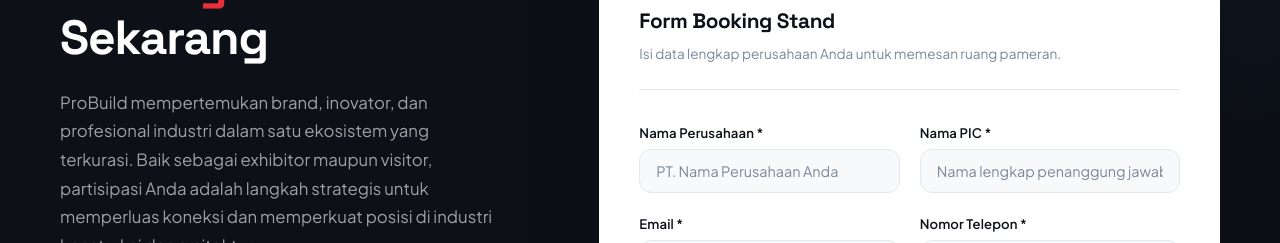
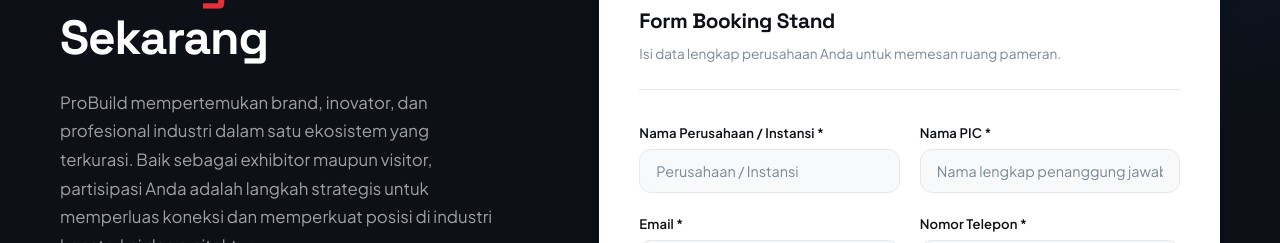
Before and after one commit to salwashs/probuild-intim, a React (Vite) app: page / in a window 1280 px wide. Shown: the part 7120-7363 px from the top of the page. Built offline with nearby package versions, Linux system fonts and the light colour scheme; no server answers.

Commit message:
add route & field form

```diff
--- a/src/App.jsx
+++ b/src/App.jsx
@@ -44,6 +44,7 @@
         <Route path='/tentang-kami' element={<AboutPage />} />
         <Route path='/booth' element={<BoothPage />} />
         <Route path='/register' element={<RegisterPage />} />
+        <Route path='/registrasi' element={<RegisterPage />} />
         <Route path='/artikel' element={<ArticlesPage />} />
         <Route path='/artikel/:slug' element={<ArticleDetailPage />} />
       </Routes>
--- a/src/translations.js
+++ b/src/translations.js
@@ -362,8 +362,8 @@
       visitorFormTitle: 'Form Registrasi Pengunjung',
       visitorFormSub: 'Daftarkan diri Anda untuk mengunjungi ProBuild INTIM 2026.',
       fields: {
-        company: 'Nama Perusahaan',
-        companyPlaceholder: 'PT. Nama Perusahaan Anda',
+        company: 'Nama Perusahaan / Instansi',
+        companyPlaceholder: 'Perusahaan / Instansi',
         pic: 'Nama PIC',
         picPlaceholder: 'Nama lengkap penanggung jawab',
         email: 'Email',
@@ -412,7 +412,8 @@
         whatsappInvalid: 'Nomor WhatsApp tidak valid',
       },
       modalErrorTitle: 'Gagal Mengirim Data',
-      modalErrorMessage: 'Terjadi kesalahan saat mengirim data ke server. Silakan coba lagi atau hubungi kami langsung melalui WhatsApp.',
+      modalErrorMessage:
+        'Terjadi kesalahan saat mengirim data ke server. Silakan coba lagi atau hubungi kami langsung melalui WhatsApp.',
       modalRetryBtn: 'Coba Lagi',
       modalWhatsappBtn: 'Kirim via WhatsApp',
       productCategories: [
@@ -452,8 +453,8 @@
       visitorFormTitle: 'Visitor Registration Form',
       visitorFormSub: 'Register to visit ProBuild INTIM 2026.',
       fields: {
-        company: 'Company Name',
-        companyPlaceholder: 'Your Company Name',
+        company: 'Company / Agency Name',
+        companyPlaceholder: 'Company / Agency',
         pic: 'PIC Name',
         picPlaceholder: 'Full name of person in charge',
         email: 'Email',
@@ -502,7 +503,8 @@
         whatsappInvalid: 'Invalid WhatsApp number',
       },
       modalErrorTitle: 'Submission Failed',
-      modalErrorMessage: 'An error occurred while sending your data to the server. Please try again or contact us directly via WhatsApp.',
+      modalErrorMessage:
+        'An error occurred while sending your data to the server. Please try again or contact us directly via WhatsApp.',
       modalRetryBtn: 'Try Again',
       modalWhatsappBtn: 'Send via WhatsApp',
       productCategories: [
```
